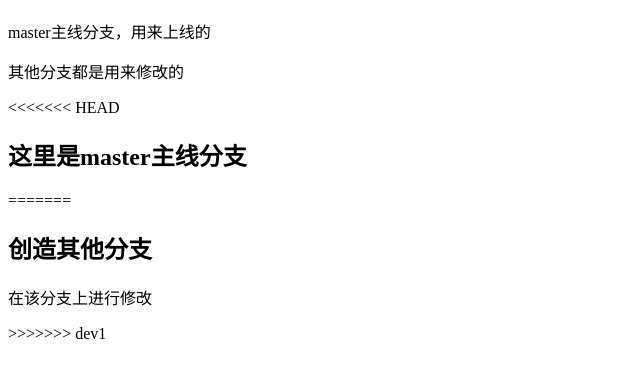
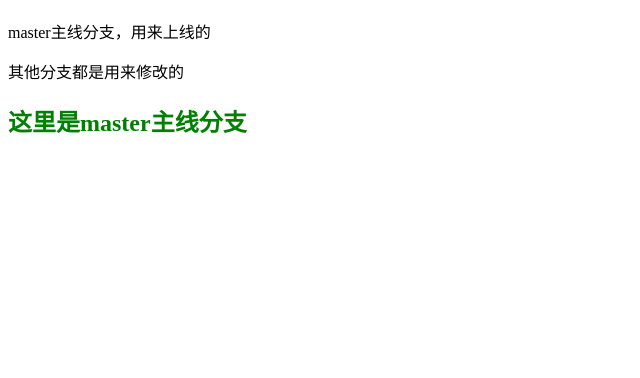
Before and after one commit to zlw1264794680/zlw, a plain HTML site: page index.html in a window 1280 px wide. Shown: the part 70-448 px from the top of the page, without its empty margins (0-640 px from the left). Drawn offline with Linux system fonts and the light colour scheme.

Commit message:
master dev1 2

```diff
--- a/index.css
+++ b/index.css
@@ -2,10 +2,5 @@ h1{
     color:red;
 }
 h2{
-<<<<<<< HEAD
     color:green;
 }
-=======
-    color:blue;
-}
->>>>>>> dev1
--- a/index.html
+++ b/index.html
@@ -10,11 +10,6 @@
     <h1>git操作</h1>
     <p>master主线分支，用来上线的</p>
     <p>其他分支都是用来修改的</p>
-<<<<<<< HEAD
     <h2>这里是master主线分支</h2>
-=======
-    <h2>创造其他分支</h2>
-    <p>在该分支上进行修改</p>
->>>>>>> dev1
 </body>
 </html>
```
